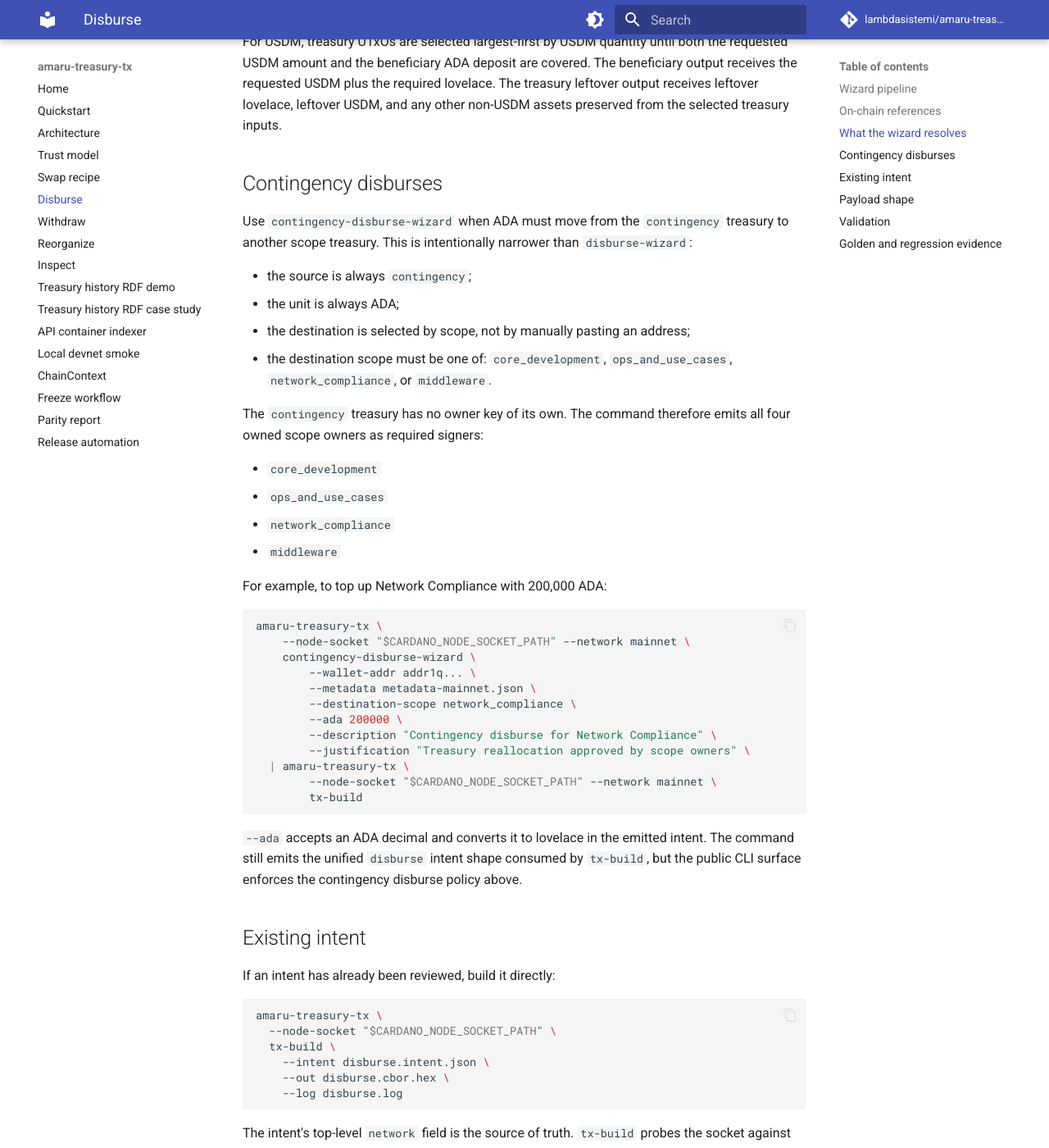
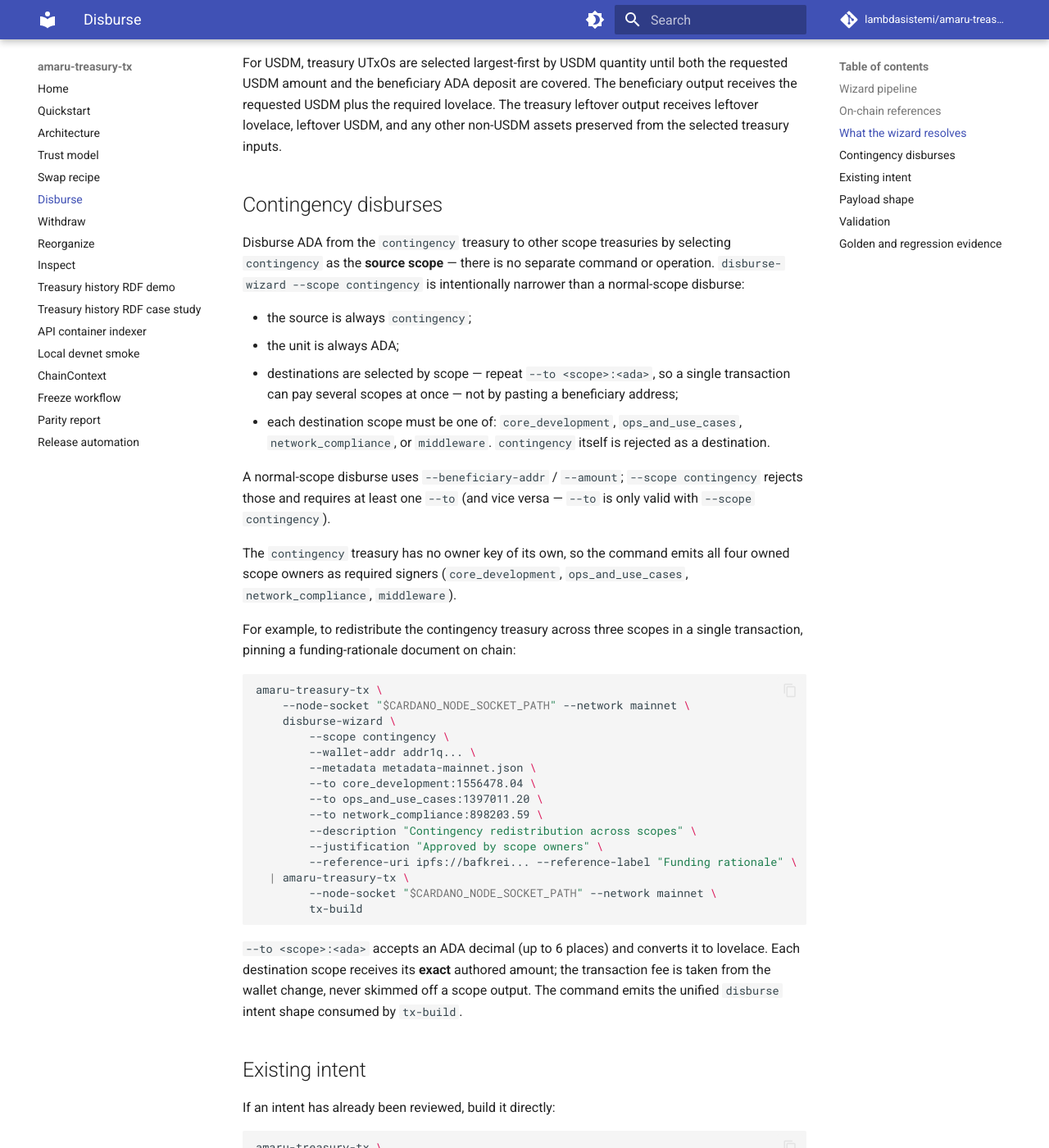
Before and after one commit to lambdasistemi/amaru-treasury-tx, an MkDocs documentation site: the page built from docs/disburse.md, in a window 1280 px wide and 1400 px high, scrolled down 2630 px. Shown: the whole window at 82% size. Built offline with MkDocs 1.6.1 and Material for MkDocs 9.7.7, drawn with Linux system fonts in a browser that asks for light colours; comment, search, counter and statistics services are not loaded; some of the changed text lies outside the part shown.

Commit message:
docs: unify contingency disburse under disburse-wizard --scope contingency
Update docs + operator/project SKILLs for the #334 unification: there is
no separate contingency-disburse-wizard command or operation — the
source scope drives it. disburse-wizard --scope contingency --to
<scope>:<ada> disburses ADA from the contingency treasury to one or more
destination scopes (each gets its exact amount; fee from the wallet),
and accepts --reference-uri to pin a rationale document. Removes every
stale contingency-disburse-wizard mention across docs/disburse.md,
docs/index.md, docs/wizard-input-control.md, and both SKILL.md files.

````diff
--- a/docs/disburse.md
+++ b/docs/disburse.md
@@ -3,8 +3,10 @@
 `disburse-wizard` resolves treasury state into a unified disburse
 `intent.json`, and `tx-build` turns that intent into unsigned Conway
 CBOR. The wizard supports both ADA and USDM; when `--unit` is omitted,
-it defaults to USDM. The same shape applies to
-`contingency-disburse-wizard`.
+it defaults to USDM. The source scope drives the operation: a normal
+scope disburses to a single beneficiary address, while `--scope
+contingency` disburses ADA to one or more destination treasury scopes
+(see [Contingency disburses](#contingency-disburses)).
 
 See [Wizard input control](wizard-input-control.md) for the
 `--exclude-utxo` / `--extra-tx-in` flags shared with every other
@@ -137,47 +139,56 @@ the selected treasury inputs.
 
 ## Contingency disburses
 
-Use `contingency-disburse-wizard` when ADA must move from the `contingency`
-treasury to another scope treasury. This is intentionally narrower
-than `disburse-wizard`:
+Disburse ADA from the `contingency` treasury to other scope treasuries
+by selecting `contingency` as the **source scope** — there is no
+separate command or operation. `disburse-wizard --scope contingency` is
+intentionally narrower than a normal-scope disburse:
 
 - the source is always `contingency`;
 - the unit is always ADA;
-- the destination is selected by scope, not by manually pasting an
-  address;
-- the destination scope must be one of:
+- destinations are selected by scope — repeat `--to <scope>:<ada>`, so a
+  single transaction can pay several scopes at once — not by pasting a
+  beneficiary address;
+- each destination scope must be one of:
   `core_development`, `ops_and_use_cases`, `network_compliance`, or
-  `middleware`.
+  `middleware`. `contingency` itself is rejected as a destination.
 
-The `contingency` treasury has no owner key of its own. The command
-therefore emits all four owned scope owners as required signers:
+A normal-scope disburse uses `--beneficiary-addr` / `--amount`;
+`--scope contingency` rejects those and requires at least one `--to`
+(and vice versa — `--to` is only valid with `--scope contingency`).
 
-- `core_development`
-- `ops_and_use_cases`
-- `network_compliance`
-- `middleware`
+The `contingency` treasury has no owner key of its own, so the command
+emits all four owned scope owners as required signers
+(`core_development`, `ops_and_use_cases`, `network_compliance`,
+`middleware`).
 
-For example, to top up Network Compliance with 200,000 ADA:
+For example, to redistribute the contingency treasury across three
+scopes in a single transaction, pinning a funding-rationale document on
+chain:
 
 ```bash
 amaru-treasury-tx \
     --node-socket "$CARDANO_NODE_SOCKET_PATH" --network mainnet \
-    contingency-disburse-wizard \
+    disburse-wizard \
+        --scope contingency \
         --wallet-addr addr1q... \
         --metadata metadata-mainnet.json \
-        --destination-scope network_compliance \
-        --ada 200000 \
-        --description "Contingency disburse for Network Compliance" \
-        --justification "Treasury reallocation approved by scope owners" \
+        --to core_development:1556478.04 \
+        --to ops_and_use_cases:1397011.20 \
+        --to network_compliance:898203.59 \
+        --description "Contingency redistribution across scopes" \
+        --justification "Approved by scope owners" \
+        --reference-uri ipfs://bafkrei... --reference-label "Funding rationale" \
   | amaru-treasury-tx \
         --node-socket "$CARDANO_NODE_SOCKET_PATH" --network mainnet \
         tx-build
 ```
 
-`--ada` accepts an ADA decimal and converts it to lovelace in the
-emitted intent. The command still emits the unified `disburse` intent
-shape consumed by `tx-build`, but the public CLI surface enforces the
-contingency disburse policy above.
+`--to <scope>:<ada>` accepts an ADA decimal (up to 6 places) and
+converts it to lovelace. Each destination scope receives its **exact**
+authored amount; the transaction fee is taken from the wallet change,
+never skimmed off a scope output. The command emits the unified
+`disburse` intent shape consumed by `tx-build`.
 
 ## Existing intent
 
````
Also changed, not shown: .claude/skills/amaru-treasury-tx/SKILL.md (+3 -3 lines), docs/index.md (+2 -3 lines), docs/wizard-input-control.md (+1 -2 lines), skills/amaru-treasury-tx-operator/SKILL.md (+2 -2 lines).
